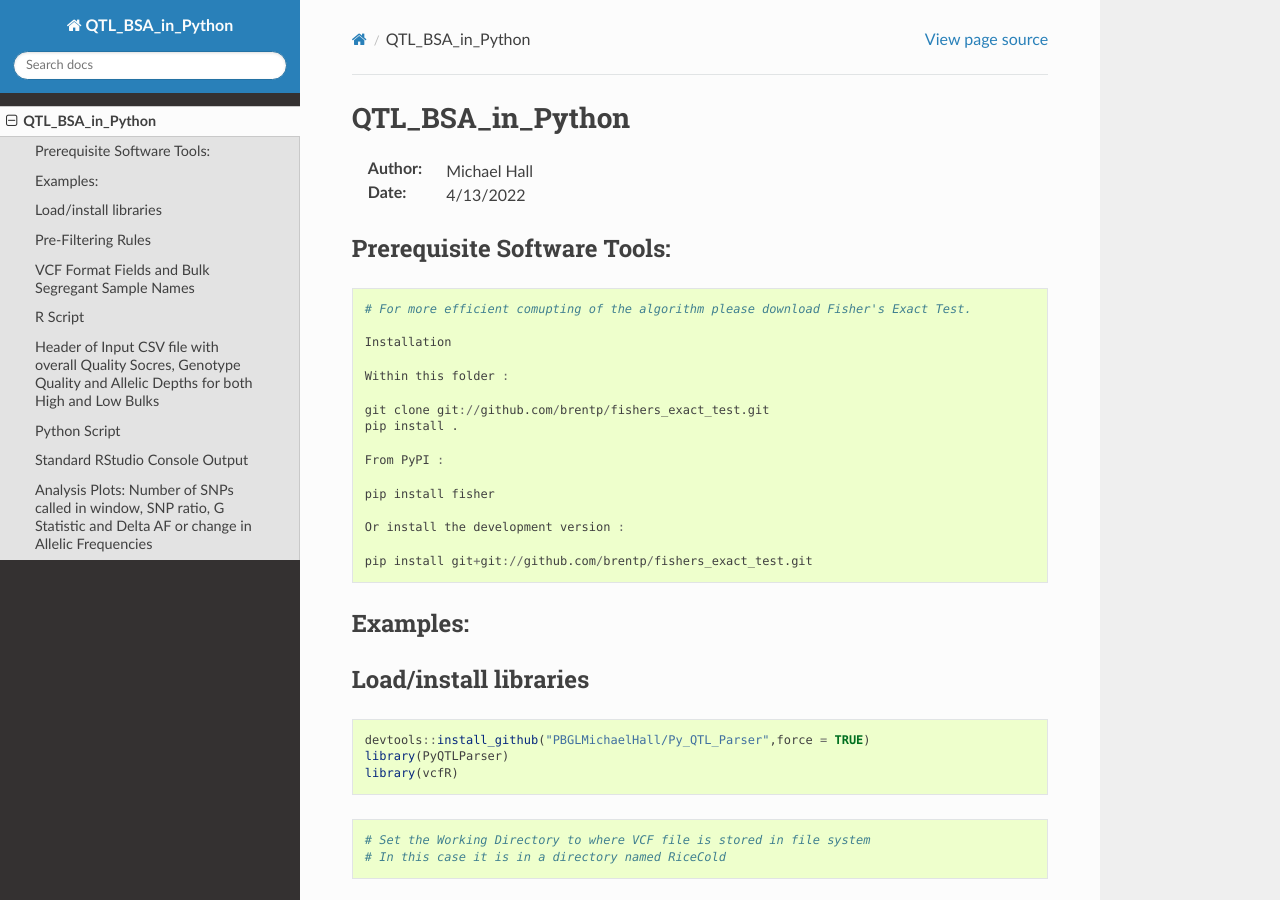
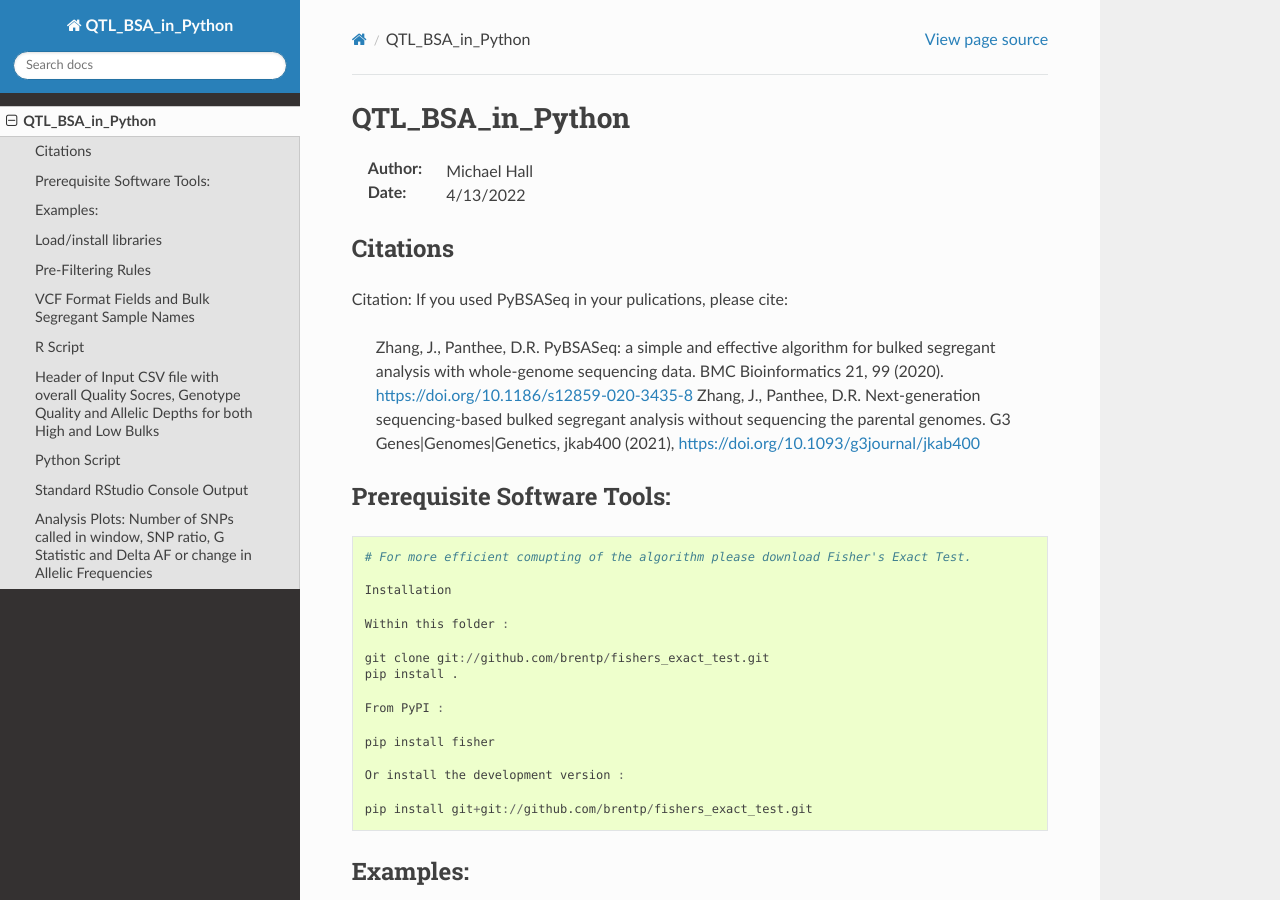
Before and after one commit to PBGLMichaelHall/Py_QTL_Parser, a Sphinx documentation site: the page built from docs/source/Rice_BSA.rst, in a window 1280 px wide and 900 px high. Built offline with Sphinx 7.4.7 and the Read the Docs theme 2.0.0, drawn with Linux system fonts in a browser that asks for light colours.

Commit message:
Update Rice_BSA.rst

```diff
--- a/docs/source/Rice_BSA.rst
+++ b/docs/source/Rice_BSA.rst
@@ -4,6 +4,16 @@ QTL_BSA_in_Python
 
 :Author: Michael Hall
 :Date:   4/13/2022
+
+
+Citations
+=========
+
+Citation: If you used PyBSASeq in your pulications, please cite:
+
+    Zhang, J., Panthee, D.R. PyBSASeq: a simple and effective algorithm for bulked segregant analysis with whole-genome sequencing data. BMC Bioinformatics 21, 99 (2020). https://doi.org/10.1186/s12859-020-3435-8
+    Zhang, J., Panthee, D.R. Next-generation sequencing-based bulked segregant analysis without sequencing the parental genomes. G3 Genes|Genomes|Genetics, jkab400 (2021), https://doi.org/10.1093/g3journal/jkab400
+
 
 Prerequisite Software Tools:
 ============================
```
